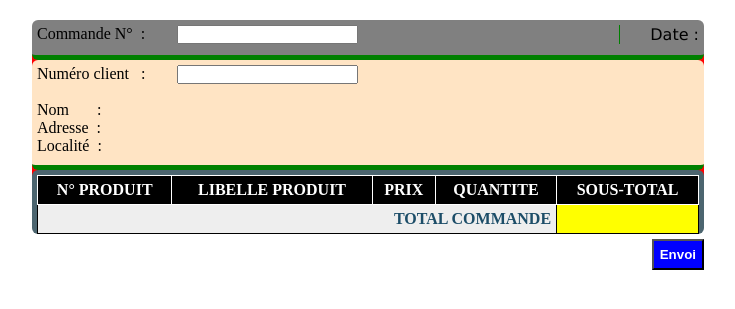
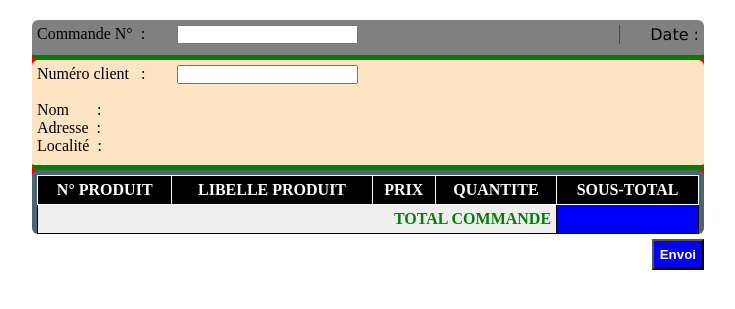
Before and after one commit to gittest35/gestion_bons_de_commandes, a PHP site: page / in a window 1280 px wide. Shown: the top 309 px of the page, without its empty margins (277-1012 px from the left). Run offline with PHP 8.4, Linux system fonts and the light colour scheme; data that the repository does not hold is empty; some libraries are stand-ins or nearby versions.

Commit message:
Modif. couleurs total

```diff
--- a/public-html/css/styles.css
+++ b/public-html/css/styles.css
@@ -140,12 +140,12 @@ table#t01 th    {
 #totCom {
 	text-align: right;
 	font-weight: bold;
-	color: #1C4D68;
+	color: green;
 	border-color: #000000;
 }
 
 .caseJaune{
-	background-color: yellow;
+	background-color: blue;
 	font-weight: bold;
 }
 /*--------------------*/
```
